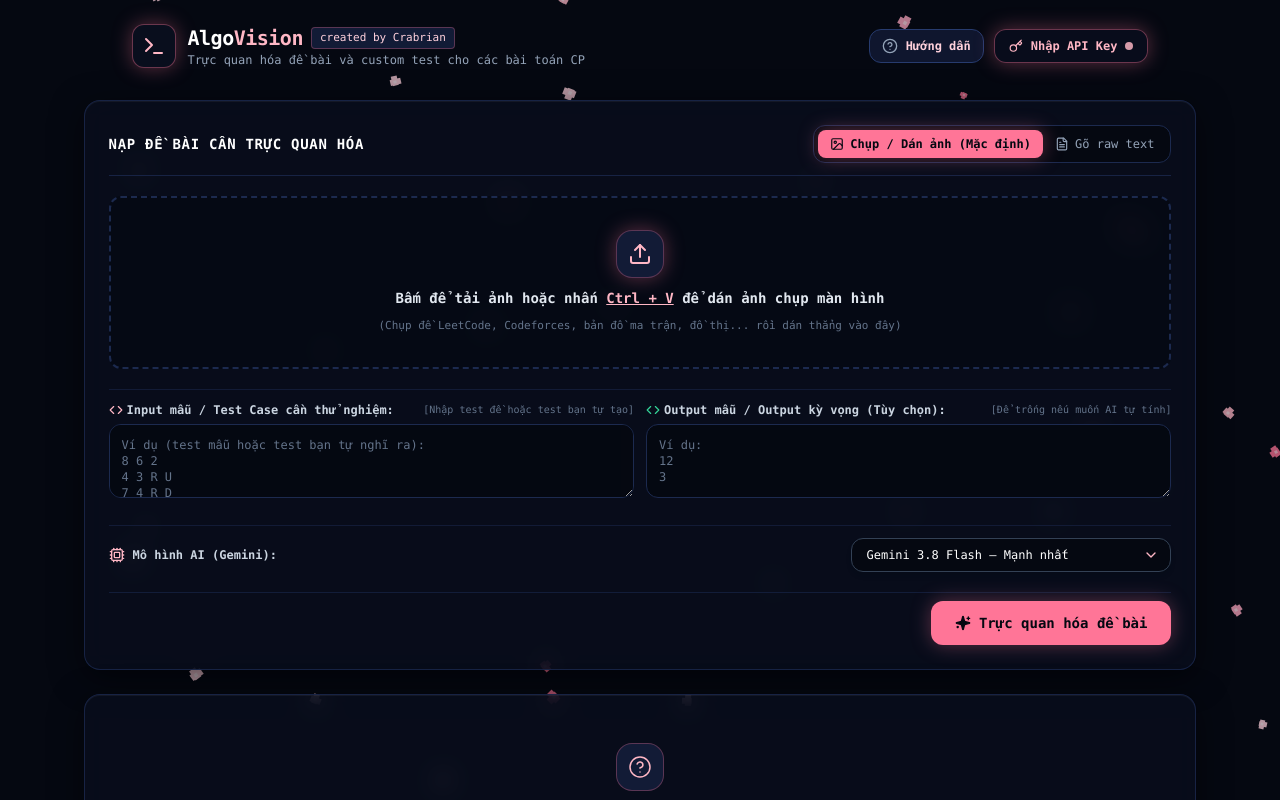
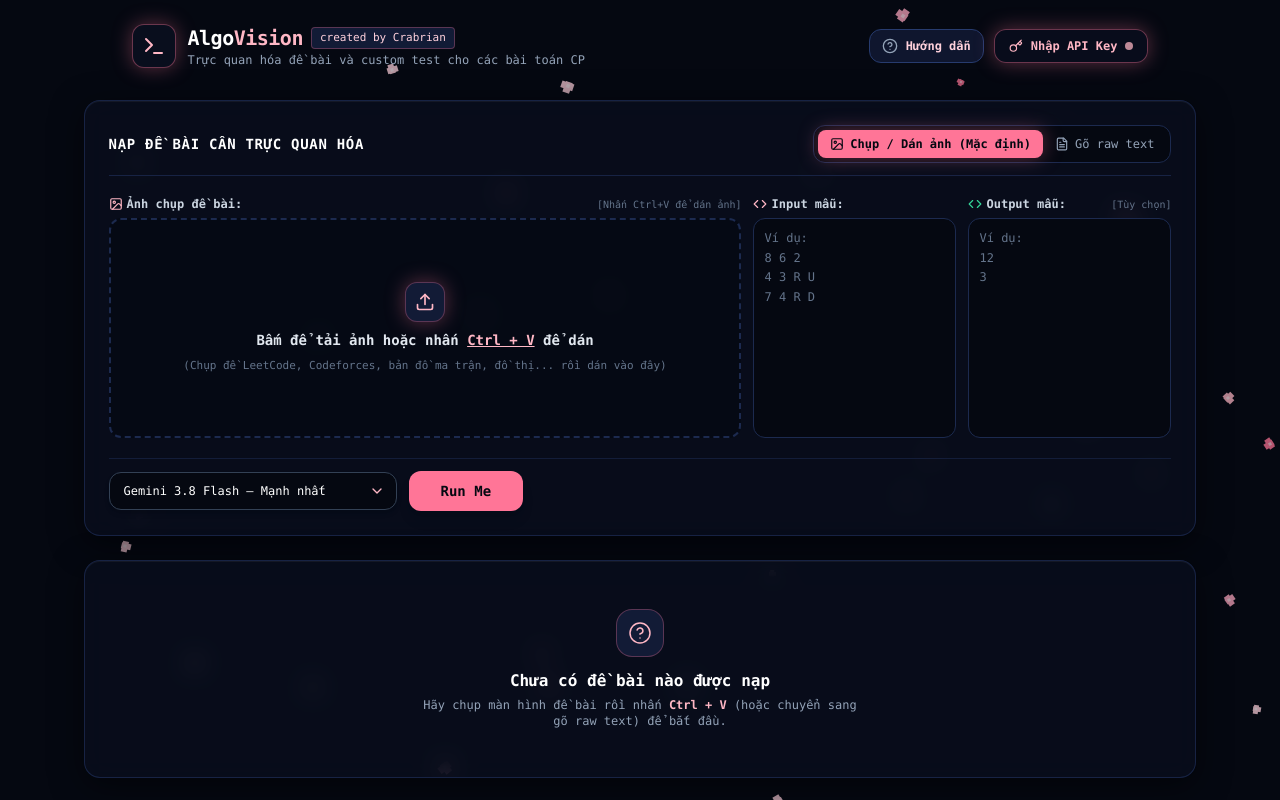
Before and after one commit to Crablegit/AlgoVision, a React (Vite) app: page / in a window 1280 px wide. Shown: the top 800 px of the page. Built offline with nearby package versions, Linux system fonts and the light colour scheme.

Commit message:
Add files via upload

```diff
--- a/src/components/ProblemInput.tsx
+++ b/src/components/ProblemInput.tsx
@@ -1,5 +1,5 @@
 import React, { useState, useEffect, useRef } from 'react';
-import { Sparkles, Image as ImageIcon, Upload, X, Loader2, AlertTriangle, FileText, Code, Cpu, ChevronDown } from 'lucide-react';
+import { Image as ImageIcon, Upload, X, Loader2, AlertTriangle, FileText, Code, ChevronDown } from 'lucide-react';
 import { GeminiModelType, ModelOption } from '../types';
 
 export const AVAILABLE_MODELS: ModelOption[] = [
@@ -186,25 +186,47 @@ export const ProblemInput: React.FC<ProblemInputProps> = ({
         </div>
       </div>
 
-      {/* 1. Nhập đề bài: Ảnh hoặc Text */}
+      {/* 1. Khu vực nạp dữ liệu: 3 cột cùng một dòng (3/5 cho Ảnh/Text, 1/5 cho Input mẫu, 1/5 cho Output mẫu) */}
+      <div className="grid grid-cols-1 lg:grid-cols-5 gap-3 items-stretch">
+        {/* Cột 1: Ảnh chụp hoặc Raw text đề bài (Chiếm 3/5) */}
+        <div className="lg:col-span-3 flex flex-col h-full">
+          <div className="flex items-center justify-between mb-1.5">
+            <label className="text-xs font-bold text-slate-300 flex items-center gap-1 truncate">
               {inputMode === 'image' ? (
-        <div>
+                <>
+                  <ImageIcon className="w-3.5 h-3.5 text-sakura-400 shrink-0" />
+                  <span>Ảnh chụp đề bài:</span>
+                </>
+              ) : (
+                <>
+                  <FileText className="w-3.5 h-3.5 text-sakura-400 shrink-0" />
+                  <span>Nội dung đề bài (Raw Text):</span>
+                </>
+              )}
+            </label>
+            <span className="text-[10px] text-slate-500 font-mono hidden sm:inline">
+              {inputMode === 'image' ? '[Nhấn Ctrl+V để dán ảnh]' : '[Gõ hoặc dán text]'}
+            </span>
+          </div>
+
+          {inputMode === 'image' ? (
+            <div className="flex-1 flex flex-col min-h-0">
               {imageBase64 ? (
-            <div className="relative rounded-xl border border-sakura-500/40 bg-midnight-950 p-2 flex flex-col items-center group">
+                <div className="relative rounded-xl border border-sakura-500/40 bg-midnight-950 p-2 flex flex-col items-center justify-center flex-1 min-h-[220px] group">
                   <img
                     src={imageBase64}
                     alt="Đề bài đã dán"
-                className="max-h-72 object-contain rounded-lg shadow-md"
+                    className="max-h-48 object-contain rounded-lg shadow-md"
                   />
                   <button
                     onClick={() => setImageBase64(null)}
-                className="absolute top-4 right-4 p-1.5 rounded-lg bg-rose-600/90 text-white hover:bg-rose-500 transition-all shadow-lg"
+                    className="absolute top-2 right-2 p-1.5 rounded-lg bg-rose-600/90 text-white hover:bg-rose-500 transition-all shadow-lg"
                     title="Xóa ảnh này"
                   >
                     <X className="w-4 h-4" />
                   </button>
-              <span className="text-[11px] text-emerald-400 font-mono mt-2 font-bold">
-                ✓ Đã nhận ảnh đề bài (Nhấn Ctrl+V để thay thế ảnh khác)
+                  <span className="text-[11px] text-emerald-400 font-mono mt-1.5 font-bold">
+                    ✓ Đã nhận ảnh (Ctrl+V để thay ảnh khác)
                   </span>
                 </div>
               ) : (
@@ -212,7 +234,7 @@ export const ProblemInput: React.FC<ProblemInputProps> = ({
                   onDragOver={(e) => e.preventDefault()}
                   onDrop={handleDrop}
                   onClick={() => fileInputRef.current?.click()}
-              className="border-2 border-dashed border-midnight-700 hover:border-sakura-500/60 rounded-xl p-8 flex flex-col items-center justify-center gap-2.5 bg-midnight-950/50 cursor-pointer transition-all hover:bg-midnight-900/60"
+                  className="border-2 border-dashed border-midnight-700 hover:border-sakura-500/60 rounded-xl p-4 flex flex-col items-center justify-center gap-2 bg-midnight-950/50 cursor-pointer transition-all hover:bg-midnight-900/60 flex-1 min-h-[220px]"
                 >
                   <input
                     ref={fileInputRef}
@@ -221,93 +243,67 @@ export const ProblemInput: React.FC<ProblemInputProps> = ({
                     onChange={handleFileChange}
                     className="hidden"
                   />
-              <div className="w-12 h-12 rounded-2xl bg-midnight-800 border border-sakura-500/30 flex items-center justify-center text-sakura-400 shadow-sakura-glow">
-                <Upload className="w-6 h-6" />
+                  <div className="w-10 h-10 rounded-xl bg-midnight-800 border border-sakura-500/30 flex items-center justify-center text-sakura-400 shadow-sakura-glow">
+                    <Upload className="w-5 h-5" />
                   </div>
                   <p className="text-xs sm:text-sm text-slate-200 text-center font-bold">
-                Bấm để tải ảnh hoặc nhấn <span className="text-sakura-400 underline font-extrabold">Ctrl + V</span> để dán ảnh chụp màn hình
+                    Bấm để tải ảnh hoặc nhấn <span className="text-sakura-400 underline font-extrabold">Ctrl + V</span> để dán
                   </p>
-              <p className="text-[11px] text-slate-500">
-                (Chụp đề LeetCode, Codeforces, bản đồ ma trận, đồ thị... rồi dán thẳng vào đây)
+                  <p className="text-[11px] text-slate-500 text-center">
+                    (Chụp đề LeetCode, Codeforces, bản đồ ma trận, đồ thị... rồi dán vào đây)
                   </p>
                 </div>
               )}
             </div>
           ) : (
-        <div>
+            <div className="flex-1 flex flex-col min-h-0">
               <textarea
-            rows={5}
                 value={problemText}
                 onChange={(e) => setProblemText(e.target.value)}
                 placeholder="Dán toàn bộ nội dung đề bài dạng text raw vào đây..."
-            className="w-full sakura-input text-xs font-mono resize-y leading-relaxed"
+                className="w-full flex-1 min-h-[220px] sakura-input text-xs font-mono resize-none leading-relaxed p-3"
               />
             </div>
           )}
+        </div>
 
-      {/* 2. Ô nhập Input & Output mẫu / Custom Test Case */}
-      <div className="grid grid-cols-1 md:grid-cols-2 gap-3 pt-3 border-t border-midnight-800">
-        <div>
+        {/* Cột 2: Input mẫu (Chiếm 1/5) - Độ cao bằng cột dán ảnh */}
+        <div className="lg:col-span-1 flex flex-col h-full">
           <div className="flex items-center justify-between mb-1.5">
-            <label className="text-xs font-bold text-slate-300 flex items-center gap-1">
-              <Code className="w-3.5 h-3.5 text-sakura-400" />
-              Input mẫu / Test Case cần thử nghiệm:
+            <label className="text-xs font-bold text-slate-300 flex items-center gap-1 truncate">
+              <Code className="w-3.5 h-3.5 text-sakura-400 shrink-0" />
+              <span>Input mẫu:</span>
             </label>
-            <span className="text-[10px] text-slate-500 font-mono">
-              [Nhập test đề hoặc test bạn tự tạo]
-            </span>
           </div>
+          <div className="flex-1 flex flex-col min-h-0">
             <textarea
-            rows={3}
               value={userSampleInput}
               onChange={(e) => setUserSampleInput(e.target.value)}
-            placeholder={"Ví dụ (test mẫu hoặc test bạn tự nghĩ ra):\n8 6 2\n4 3 R U\n7 4 R D"}
-            className="w-full sakura-input text-xs font-mono resize-y"
-          />
-        </div>
-
-        <div>
-          <div className="flex items-center justify-between mb-1.5">
-            <label className="text-xs font-bold text-slate-300 flex items-center gap-1">
-              <Code className="w-3.5 h-3.5 text-emerald-400" />
-              Output mẫu / Output kỳ vọng (Tùy chọn):
-            </label>
-            <span className="text-[10px] text-slate-500 font-mono">
-              [Để trống nếu muốn AI tự tính]
-            </span>
-          </div>
-          <textarea
-            rows={3}
-            value={userSampleOutput}
-            onChange={(e) => setUserSampleOutput(e.target.value)}
-            placeholder={"Ví dụ:\n12\n3"}
-            className="w-full sakura-input text-xs font-mono resize-y"
+              placeholder={"Ví dụ:\n8 6 2\n4 3 R U\n7 4 R D"}
+              className="w-full flex-1 min-h-[220px] sakura-input text-xs font-mono resize-none leading-relaxed p-2.5"
             />
           </div>
         </div>
 
-      {/* 3. Chọn Mô hình AI (Gemini) dạng ô cuộn gọn gàng */}
-      <div className="flex flex-col sm:flex-row sm:items-center justify-between gap-3 pt-3 border-t border-midnight-800">
-        <div className="flex items-center gap-2">
-          <Cpu className="w-4 h-4 text-sakura-400" />
-          <span className="text-xs font-bold text-slate-300 font-mono">
-            Mô hình AI (Gemini):
+        {/* Cột 3: Output mẫu (Chiếm 1/5) - Độ cao bằng cột dán ảnh */}
+        <div className="lg:col-span-1 flex flex-col h-full">
+          <div className="flex items-center justify-between mb-1.5">
+            <label className="text-xs font-bold text-slate-300 flex items-center gap-1 truncate">
+              <Code className="w-3.5 h-3.5 text-emerald-400 shrink-0" />
+              <span>Output mẫu:</span>
+            </label>
+            <span className="text-[10px] text-slate-500 font-mono hidden xl:inline">
+              [Tùy chọn]
             </span>
           </div>
-
-        <div className="relative w-full sm:w-80 max-w-sm">
-          <select
-            value={selectedModel}
-            onChange={(e) => setSelectedModel(e.target.value as GeminiModelType)}
-            className="w-full py-2 pl-3.5 pr-10 rounded-xl bg-midnight-950 border border-slate-700 hover:border-sakura-500/60 text-xs font-mono text-white focus:outline-none focus:border-sakura-400 cursor-pointer appearance-none shadow-md transition-all"
-          >
-            {AVAILABLE_MODELS.map((m) => (
-              <option key={m.id} value={m.id} className="bg-midnight-950 text-slate-200 py-2">
-                {m.name} — {m.badge}
-              </option>
-            ))}
-          </select>
-          <ChevronDown className="w-4 h-4 text-sakura-400 absolute right-3 top-1/2 -translate-y-1/2 pointer-events-none" />
+          <div className="flex-1 flex flex-col min-h-0">
+            <textarea
+              value={userSampleOutput}
+              onChange={(e) => setUserSampleOutput(e.target.value)}
+              placeholder={"Ví dụ:\n12\n3"}
+              className="w-full flex-1 min-h-[220px] sakura-input text-xs font-mono resize-none leading-relaxed p-2.5"
+            />
+          </div>
         </div>
       </div>
 
@@ -318,23 +314,37 @@ export const ProblemInput: React.FC<ProblemInputProps> = ({
         </div>
       )}
 
-      <div className="flex items-center justify-end pt-2 border-t border-midnight-700/60">
-        {/* Nút Trực quan hóa */}
+      {/* 2. Dòng điều khiển: Chọn mô hình (bên trái) và nút Run Me (đã xóa ngôi sao) */}
+      <div className="flex flex-wrap items-center gap-3 pt-3 border-t border-midnight-700/60">
+        {/* Ô cuộn chọn mô hình (bên trái) */}
+        <div className="relative w-full sm:w-72">
+          <select
+            value={selectedModel}
+            onChange={(e) => setSelectedModel(e.target.value as GeminiModelType)}
+            className="w-full py-2.5 pl-3.5 pr-10 rounded-xl bg-midnight-950 border border-slate-700 hover:border-sakura-500/60 text-xs font-mono text-white focus:outline-none focus:border-sakura-400 cursor-pointer appearance-none shadow-md transition-all"
+          >
+            {AVAILABLE_MODELS.map((m) => (
+              <option key={m.id} value={m.id} className="bg-midnight-950 text-slate-200 py-2">
+                {m.name} — {m.badge}
+              </option>
+            ))}
+          </select>
+          <ChevronDown className="w-4 h-4 text-sakura-400 absolute right-3 top-1/2 -translate-y-1/2 pointer-events-none" />
+        </div>
+
+        {/* Nút Run Me (Đổi từ Trực quan hóa đề bài, xóa hình ngôi sao) */}
         <button
           onClick={handleSubmit}
           disabled={isLoading}
-          className="sakura-btn-primary py-3 px-6 text-xs sm:text-sm font-bold w-full sm:w-auto shrink-0"
+          className="sakura-btn-primary py-2.5 px-8 text-xs sm:text-sm font-bold w-full sm:w-auto shrink-0 shadow-lg hover:shadow-sakura-glow transition-all"
         >
           {isLoading ? (
             <>
               <Loader2 className="w-4 h-4 animate-spin text-midnight-950" />
-              <span>AI đang phân tích & trực quan hóa...</span>
+              <span>Đang phân tích...</span>
             </>
           ) : (
-            <>
-              <Sparkles className="w-4 h-4 text-midnight-950 fill-current" />
-              <span>Trực quan hóa đề bài</span>
-            </>
+            <span>Run Me</span>
           )}
         </button>
       </div>
```
Lines whose indentation alone changed are shown as unchanged.
